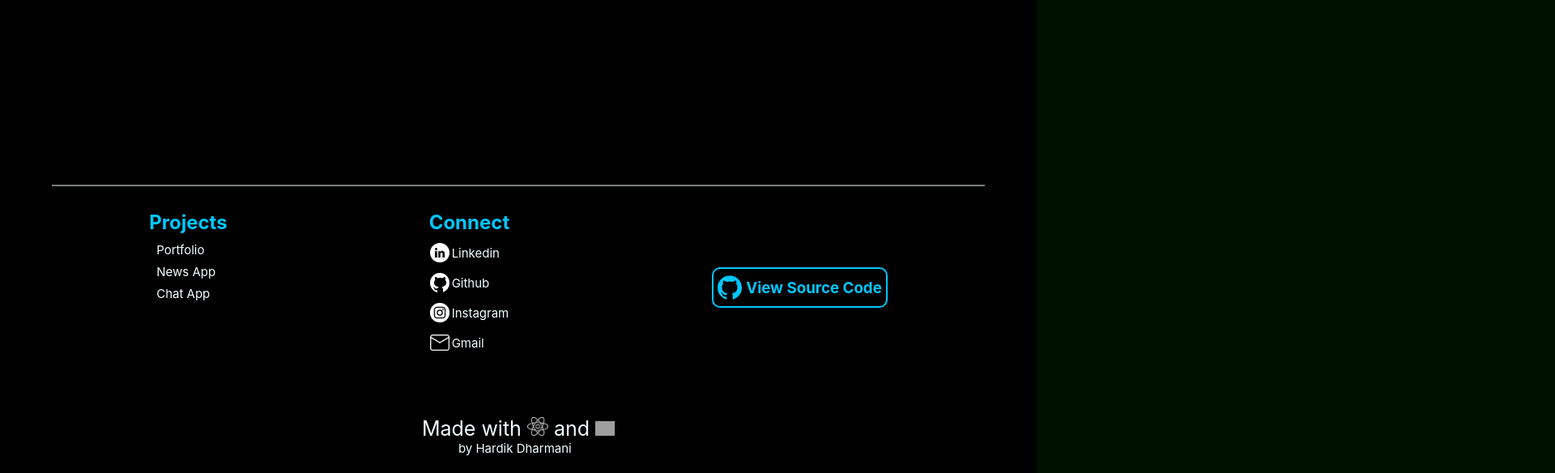
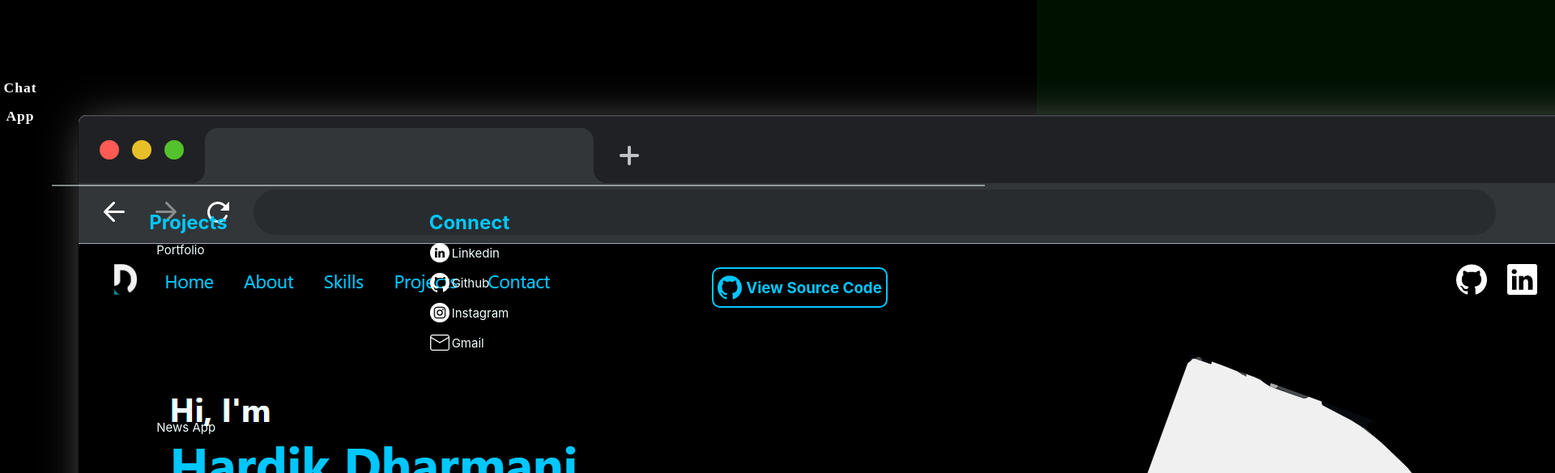
Before and after one commit to Ddharmani3/Portfolio, a React (Create React App) app: page / in a window 1280 px wide. Shown: the part 3772-4356 px from the top of the page at 81% size, 1920 px wide, since content can reach past the window. Built offline with nearby package versions, Linux system fonts and the light colour scheme; grey boxes are pictures that could not be loaded.

Commit message:
updated project js

```diff
--- a/src/components/project.css
+++ b/src/components/project.css
@@ -14,7 +14,8 @@ body {
 	text-align: center;
 	color: #FFF;
     display: flex;
-    justify-content: center;
+	flex-direction: column;
+	align-items: center;
 	letter-spacing: 1px;
 	line-height:2
 
@@ -32,3 +33,19 @@ body {
 	font-size: 50px;
 
 }
+
+.projlist{
+	display: flex;
+	flex-direction: column;
+	gap: 200px;
+}
+
+.proj{
+	display: flex;
+	width: 100vw;
+	justify-content: space-evenly;
+}
+
+#proj2{
+	flex-direction: row-reverse;
+}
--- a/src/components/project.js
+++ b/src/components/project.js
@@ -6,6 +6,21 @@ function project() {
     <div className='projects'>
       <div className="title">
         <h1 className='projtit'>PROJECTS</h1>
+        <div className="projlist">
+
+        <div className="proj">
+        <img src="proj1ss.png"id='proj2' alt="proj1ss" />
+        <h3>Portfloio Website</h3>
+        </div>
+        <div className="proj" id='proj2'>
+        <img src="proj1ss.png" alt="proj1ss" />
+        <h3>Chat App</h3>
+        </div>
+        <div className="proj">
+        <img src="proj1ss.png" id='proj3' alt="proj1ss" />
+        <h3>News WebApp</h3>
+        </div>
+        </div>
       </div>
     </div>
   )
```
Also changed, not shown: public/proj1ss.png (added).
